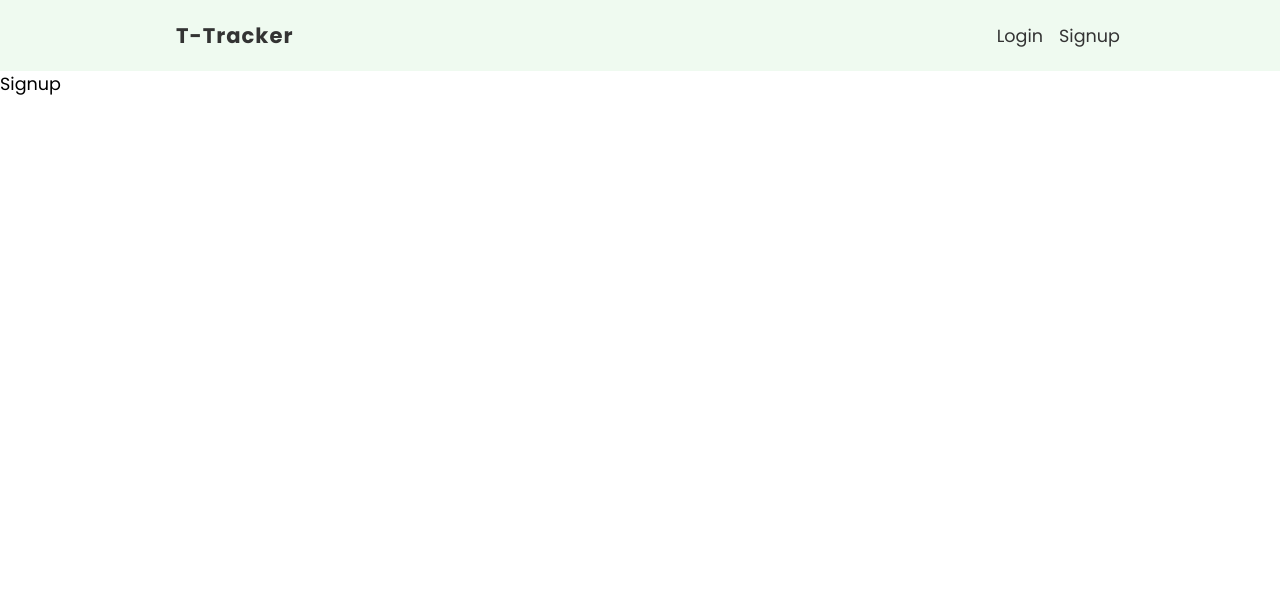
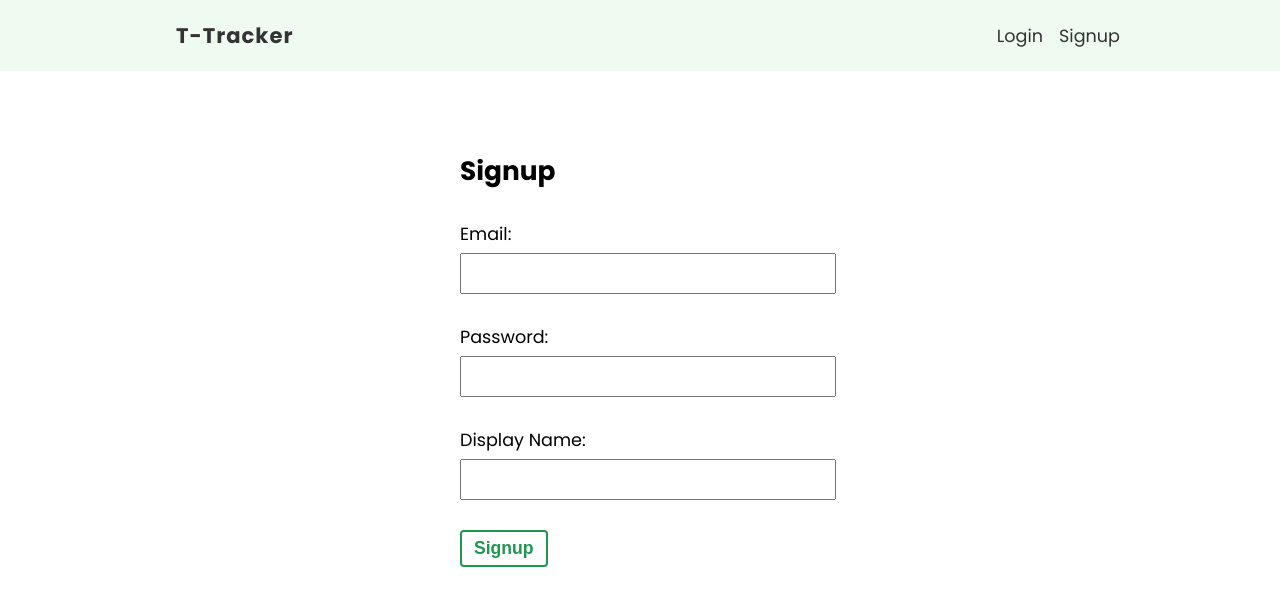
Before and after one commit to surajbera/react-transaction-tracker, a React (Vite) app: page /signup in a window 1280 px wide. Shown: the top 606 px of the page. Built offline with nearby package versions, Linux system fonts and the light colour scheme.

Commit message:
Created the signup page

```diff
--- a/src/pages/signup/Signup.jsx
+++ b/src/pages/signup/Signup.jsx
@@ -1,5 +1,56 @@
+import { useState } from 'react'
+
+import styles from './signup.module.css'
+
 const Signup = () => {
-  return <div>Signup</div>
+  const [email, setEmail] = useState('')
+  const [password, setPassword] = useState('')
+  const [displayName, setDisplayName] = useState('')
+
+  const onSubmitHandler = (evt) => {
+    evt.preventDefault()
+    console.log(email, password, displayName)
+  }
+
+  return (
+    <form className={styles['signup-form']} onSubmit={onSubmitHandler}>
+      <h2>Signup</h2>
+      <label>
+        <span>Email: </span>
+        <input
+          type='email'
+          value={email}
+          onChange={(evt) => {
+            setEmail(evt.target.value)
+          }}
+        />
+      </label>
+
+      <label>
+        <span>Password: </span>
+        <input
+          type='password'
+          value={password}
+          onChange={(evt) => {
+            setPassword(evt.target.value)
+          }}
+        />
+      </label>
+
+      <label>
+        <span>Display Name: </span>
+        <input
+          type='text'
+          value={displayName}
+          onChange={(evt) => {
+            setDisplayName(evt.target.value)
+          }}
+        />
+      </label>
+
+      <button className='btn'>Signup</button>
+    </form>
+  )
 }
 
 export default Signup
--- a/src/pages/signup/signup.module.css
+++ b/src/pages/signup/signup.module.css
@@ -0,0 +1,19 @@
+.signup-form {
+  max-width: 360px;
+  margin: 60px auto;
+  padding: 20px;
+}
+.signup-form label {
+  display: block;
+  margin: 30px auto;
+}
+.signup-form span {
+  display: block;
+  margin-bottom: 6px;
+}
+.signup-form input {
+  padding: 8px 6px;
+  font-size: 1em;
+  color: #777;
+  width: 100%;
+}
```
